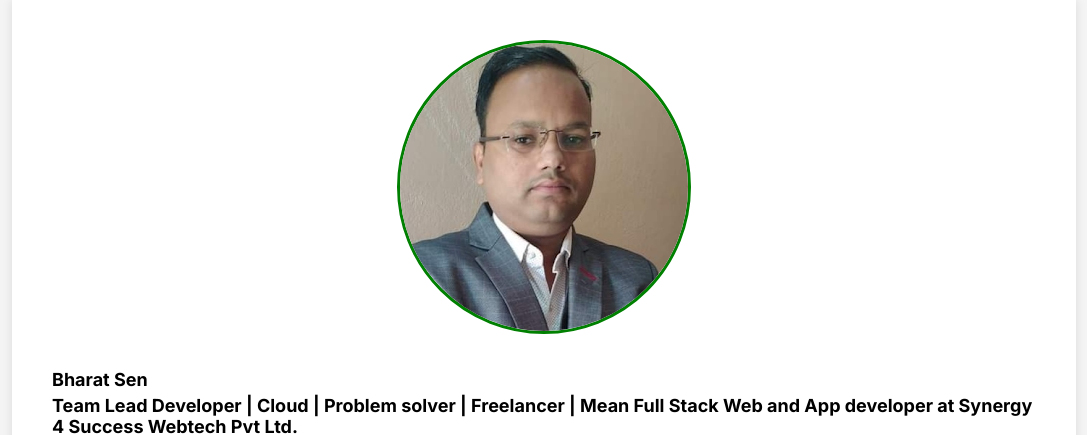
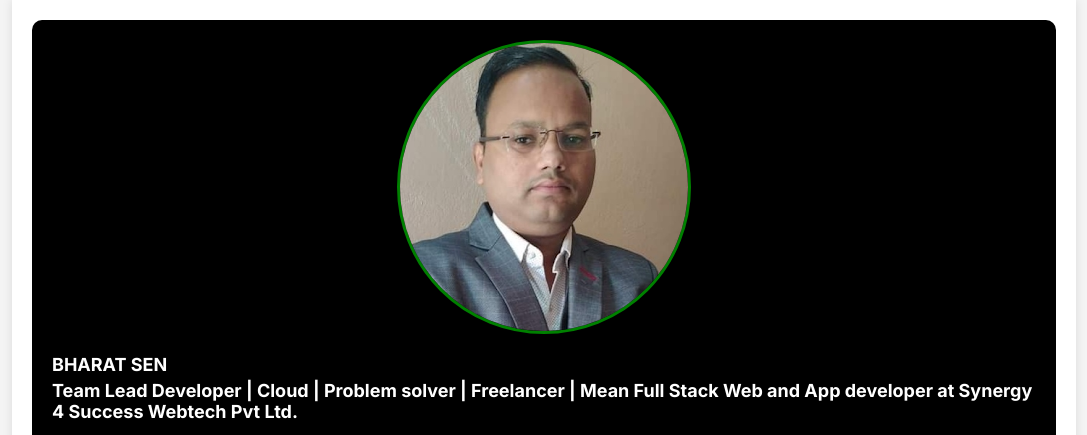
Before and after one commit to bksen123/bharat-sen-full-stack-developer, a plain HTML site: page index.html in a window 1280 px wide. Shown: the top 435 px of the page, without its empty margins (96-1183 px from the left). Drawn offline with Linux system fonts and the light colour scheme.

Commit message:
web page for profile

```diff
--- a/index.html
+++ b/index.html
@@ -133,7 +133,7 @@
 
         .header {
             text-align: center;
-            padding: 20px;
+            padding: 10px;
             background-color: #f8f9fa;
             border-radius: 10px;
         }
@@ -210,11 +210,10 @@
             <div class="profile-container">
                 <img src="profile.jpg" alt="Bharat Sen - 10+ Years Exp" class="profile-picture">
                 <div class="profile-details">
-
-                    <h3>Bharat Sen</h3>
+                    <h3>BHARAT SEN</h3>
                     <h3>Team Lead Developer | Cloud | Problem solver | Freelancer | Mean Full Stack Web and App
                         developer at Synergy 4 Success Webtech Pvt Ltd.</h3>
-                    <p style="color: black;">📍 Indore, M.P. | 📞 9589610545 | 📧
+                    <p >📍 Indore, M.P. | 📞 9589610545 | 📧
                         <a href="mailto:bharatsen123@gmail.com">bharatsen123@gmail.com</a> |
                         <a href="full-details.html" target="_blank">VIEW FULL DETAILS</a>
                     </p>
@@ -467,7 +466,7 @@
         }
 
         .header {
-            background: #fff;
+            background: black;
             color: #fff;
             padding: 20px;
             text-align: center;
@@ -484,7 +483,7 @@
             /* height: 120px; */
             border-radius: 50%;
             border: 3px solid green;
-            margin-bottom: 10px;
+            margin-bottom: 0px;
         }
 
         .profile-details h1 {
@@ -494,8 +493,9 @@
 
         .profile-details h3 {
             margin: 5px 0;
+            margin-top: 0px;
             font-size: 18px;
-            color: black;
+            color: #fff;
         }
 
         /* Badges */
```
